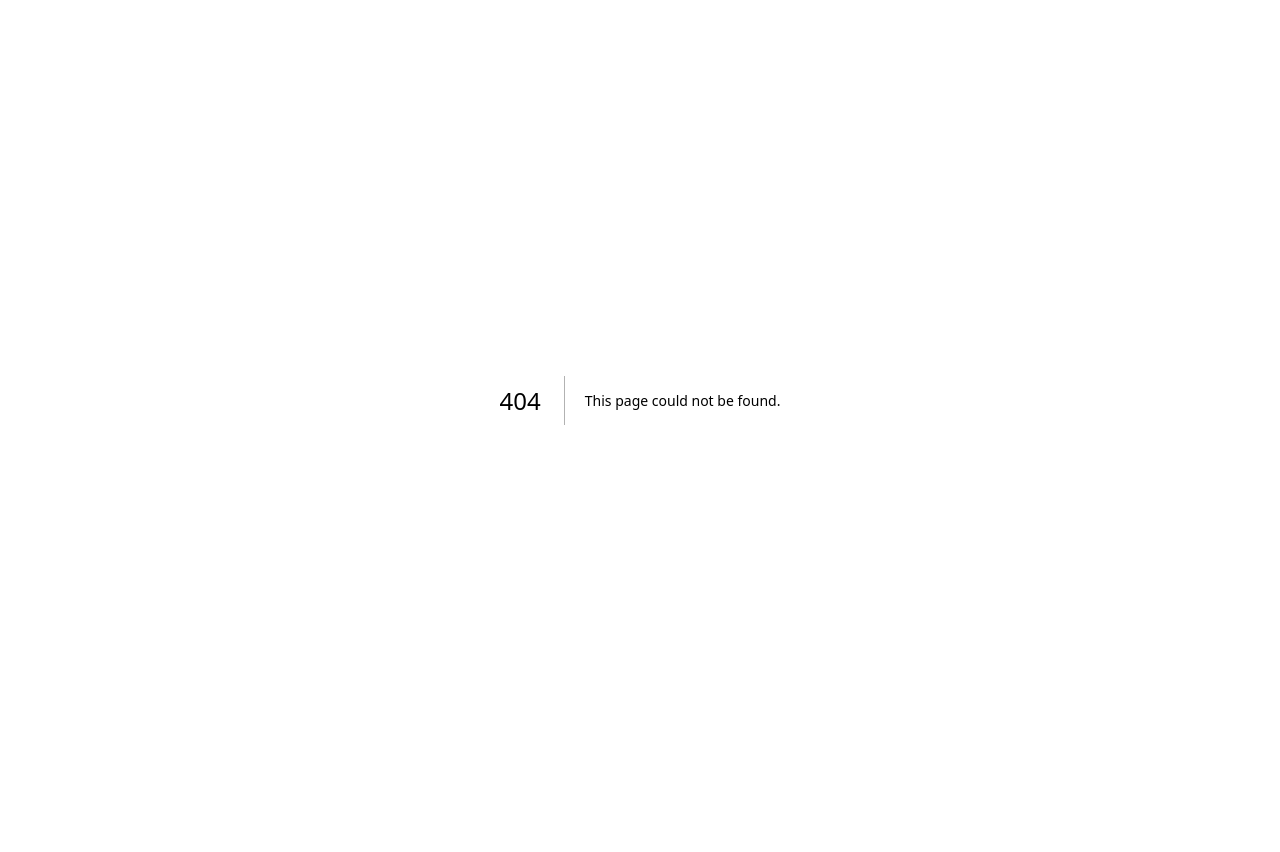
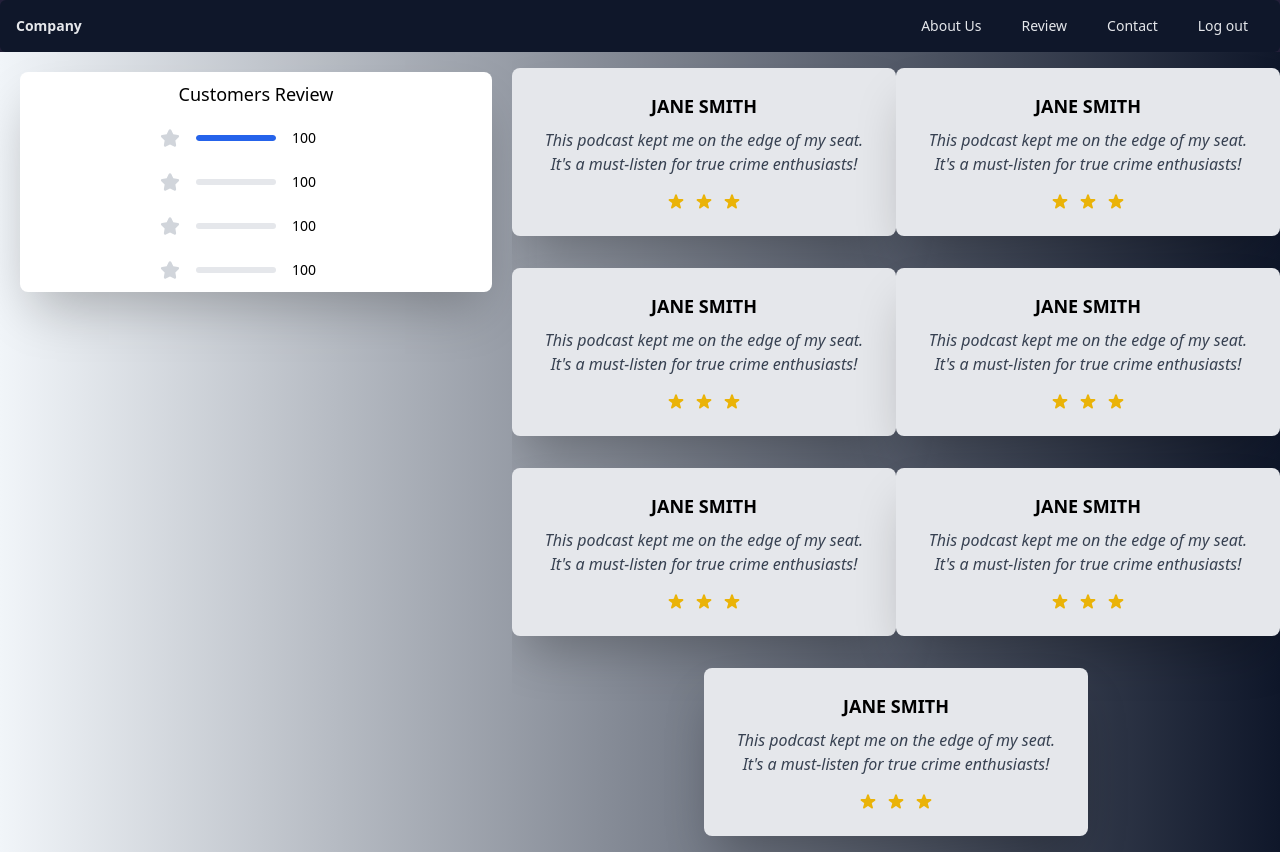
Before and after one commit to gzaigirdar/Online_Shop, a Next.js app in the folder Frontend/e_shop/: page /ReviewPage in a window 1280 px wide. Before the commit this address had no page. Before the commit the page ends 800 px from the top, so only its background shows below. Built offline with nearby package versions, Linux system fonts and the light colour scheme.

Commit message:
added review page components

```diff
--- /dev/null
+++ b/Frontend/e_shop/src/app/ReviewPage/page.jsx
@@ -0,0 +1,45 @@
+'use client';
+import { useState } from "react";
+import Navbar from "@/components/navbar/Navbar";
+import Modal from "@/components/modals/Modal";
+import Loginform from "@/components/Login/Loginform";
+import { LoginProvider } from "@/components/context/login_context";
+import Summary_review_card from "@/components/Review/Summary_review_card";
+import Review_card from "@/components/Review/Review_card";
+
+export default function ReviewPage() {
+  const [showModal, setShowModal] = useState(false);
+
+  function open_modal() {
+    setShowModal(true);
+  }
+
+  return (
+    <LoginProvider>
+      <Navbar open_modal={open_modal} />
+
+      <div className="bg-gradient-to-r from-slate-100 to-slate-900 text-black min-h-screen grid grid-cols-5 gap-0">
+        <div className="w-full h-screen col-span-2">
+          <Summary_review_card />
+        </div>
+        <div className="w-full h-screen col-span-3 overflow-y-auto">
+          <div className="w-full  flex flex-wrap">
+            <Review_card />
+            <Review_card />
+            <Review_card />
+            <Review_card />
+            <Review_card />
+            <Review_card />
+            <Review_card />
+          </div>
+        </div>
+      </div>
+
+      {showModal && (
+        <Modal show={showModal} onClose={() => setShowModal(false)}>
+          <Loginform closeIt={() => setShowModal(false)} />
+        </Modal>
+      )}
+    </LoginProvider>
+  );
+}
--- a/Frontend/e_shop/src/app/globals.css
+++ b/Frontend/e_shop/src/app/globals.css
@@ -10,13 +10,14 @@
 @media (prefers-color-scheme: dark) {
   :root {
     --foreground-color: white; /* White for foreground in dark mode */
-    --background-color: rgba(18, 15, 43, 0.922); /* Dark green for background */
+    --background-color: rgba(16, 11, 55, 0.922); /* Dark green for background */
   }
 }
 
 body {
   color: var(--foreground-color); /* Set text color */
   background-color: var(--background-color); /* Set background color */
+  margin: 0;
 }
 
 @layer utilities {
--- /dev/null
+++ b/Frontend/e_shop/src/components/Review/Ratings.jsx
@@ -0,0 +1,30 @@
+function Ratings({class_value}) {
+    const color = 'green'
+    return (
+
+        <div className={class_value}>
+
+
+
+            <div className="flex items-center  w-full">
+
+                <svg className="w-5 h-5 ms-1 text-gray-300 dark:text-green-500" aria-hidden="true" xmlns="http://www.w3.org/2000/svg" fill="currentColor" viewBox="0 0 22 20">
+                    <path d="M20.924 7.625a1.523 1.523 0 0 0-1.238-1.044l-5.051-.734-2.259-4.577a1.534 1.534 0 0 0-2.752 0L7.365 5.847l-5.051.734A1.535 1.535 0 0 0 1.463 9.2l3.656 3.563-.863 5.031a1.532 1.532 0 0 0 2.226 1.616L11 17.033l4.518 2.375a1.534 1.534 0 0 0 2.226-1.617l-.863-5.03L20.537 9.2a1.523 1.523 0 0 0 .387-1.575Z"/>
+                </svg>
+
+
+
+
+            </div>
+
+
+
+
+        </div>
+
+
+
+    );
+}
+
+export default Ratings;
--- /dev/null
+++ b/Frontend/e_shop/src/components/Review/Rev_info.jsx
@@ -0,0 +1,25 @@
+import Ratings from "./Ratings";
+
+function Rev_info({fill}) {
+    return (
+       <div className="flex flex-wrap items-center w-2/3 space-x-4  py-3 ">
+
+
+
+          <Ratings class_value="" />
+
+
+
+          <div className="flex w-1/2 h-1.5 bg-gray-200 rounded-full overflow-hidden dark:bg-neutral-700" role="progressbar" aria-valuenow="25" aria-valuemin="0" aria-valuemax="100">
+                <div className="flex flex-col justify-center rounded-full overflow-hidden bg-blue-600 text-xs text-white text-center whitespace-nowrap transition duration-500 dark:bg-blue-500" style={{width: fill}}></div>
+          </div>
+
+          {/* Number / Score */}
+          <div className="w-1 text-sm flex-shrink ">
+            100
+          </div>
+        </div>
+    );
+}
+
+export default Rev_info;
--- /dev/null
+++ b/Frontend/e_shop/src/components/Review/Review_card.jsx
@@ -0,0 +1,25 @@
+function Review_Card() {
+  return (
+    <div className="bg-gray-200 rounded-lg m-4 p-6 text-center shadow-2xl
+                    w-full sm:w-3/4 md:w-2/3 lg:w-1/2 mx-auto
+                    transition-all duration-300">
+
+      <p className="font-bold uppercase text-lg mb-2">Jane Smith</p>
+
+      <p className="text-md font-light italic text-gray-700 mb-4">
+        This podcast kept me on the edge of my seat. It's a must-listen for true crime enthusiasts!
+      </p>
+
+      <div className="flex items-center justify-center space-x-2 mt-2">
+        {/* Star icons */}
+        {[...Array(3)].map((_, i) => (
+          <svg key={i} className="text-yellow-500 w-5 h-5" xmlns="http://www.w3.org/2000/svg" viewBox="0 0 20 20" fill="currentColor">
+            <path d="M9.049 2.927c.3-.921 1.603-.921 1.902 0l1.07 3.292a1 1 0 00.95.69h3.462c.969 0 1.371 1.24.588 1.81l-2.8 2.034a1 1 0 00-.364 1.118l1.07 3.292c.3.921-.755 1.688-1.54 1.118l-2.8-2.034a1 1 0 00-1.175 0l-2.8 2.034c-.784.57-1.838-.197-1.539-1.118l1.07-3.292a1 1 0 00-.364-1.118L2.98 8.72c-.783-.57-.38-1.81.588-1.81h3.461a1 1 0 00.951-.69l1.07-3.292z" />
+          </svg>
+        ))}
+      </div>
+    </div>
+  );
+}
+
+export default Review_Card;
--- /dev/null
+++ b/Frontend/e_shop/src/components/Review/Summary_review_card.jsx
@@ -0,0 +1,27 @@
+import Ratings from "./Ratings";
+import Rev_info from "./Rev_info";
+function Summary_review_card() {
+  return (
+    <div className=" flex flex-col m-5 bg-white items-center shadow-2xl rounded-lg">
+
+      <div className="text-lg  m-2 ">
+          Customers Review
+      </div>
+
+       <div className="flex flex-wrap justify-between ml-10 ">
+            <Rev_info fill={'100%'}/>
+            <Rev_info />
+            <Rev_info />
+           <Rev_info />
+      </div>
+
+
+
+
+    </div>
+  );
+}
+
+
+
+export default Summary_review_card;
--- a/Frontend/e_shop/src/components/navbar/Navbar.js
+++ b/Frontend/e_shop/src/components/navbar/Navbar.js
@@ -11,41 +11,34 @@ export default function Navbar({open_modal}){
 
     return(
         <>
-        <div>
+  <header className=" bg-slate-900 text-gray-200  flex items-center justify-between py-2 px-2 md:px-4 lg:px-4 shadow-2xl rounded-md ring-3 ring-black">
+
+    {/* Company Name (always left) */}
+    <div className="text-white-200  text-sm font-bold">Company</div>
+
+    {/* Nav Items (always horizontal) */}
+    <nav className="w-full  md:w-auto p-1">
+      <ul className="flex justify-end items-center text-gray-200 text-sm text-white-200 space-x-2 md:space-x-4">
+        <li><a className="block py-1 px-2 md:px-3 " href="#">About Us</a></li>
+        <li><a className="block py-1 px-2 md:px-3 " href="/ReviewPage">Review</a></li>
+        <li><a className="block py-1 px-2 md:px-3 " href="#">Contact</a></li>
+        {logged ?
+          <li onClick={() => changeStatus(false)}>
+            <a className="block py-1 px-2 md:px-3" href="#">Log out</a>
+          </li> :
+          <li onClick={() => open_modal()}>
+            <a className="block py-1 px-2 md:px-3" href="#">Log in</a>
+          </li>
+        }
+      </ul>
+    </nav>
+
+  </header>
+</>
 
 
-        </div>
-
-        <header className="lg:px-4 px-4 bg-orange-200 flex flex-wrap items-center py-2 shadow-md">
-            <div className="flex-1 flex justify-between items-center">
-                <a href="#" className=" text-gray-500 text--md">Company</a>
-            </div>
-            <label htmlFor="menu-toggle" className="pointer-cursor md:hidden block">
-                <svg className="fill-current text-gray-900"
-                xmlns="http://www.w3.org/2000/svg" width="15" height="15" viewBox="0 0 20 20">
-                <title>menu</title>
-                <path d="M0 3h20v2H0V3zm0 6h20v2H0V9zm0 6h20v2H0v-2z"></path>
-                </svg>
-            </label>
-            <input className="hidden" type="checkbox" id="menu-toggle" />
-
-            <div className="hidden md:flex md:items-center md:w-auto w-full" id="menu">
-                <nav>
-                    <ul className="md:flex items-center justify-between text-base text-gray-700 pt-4 md:pt-0">
-                        <li><a className="md:p-4 py-2 px-0 block" href="#">About Us</a></li>
-                        <li><a className="md:p-4 py-2 px-0 block" href="#">Review</a></li>
-                        <li><a className="md:p-4 py-2 px-0 block" href="#">Contact</a></li>
-                        {
-                            logged?<li onClick={()=> changeStatus(false)}><a className="md:p-4 py-3 px-0 block md:mb-0 mb-2" href="#">Log out</a></li>:
-                            <li onClick={()=> open_modal()}><a className="md:p-4 py-3 px-0 block md:mb-0 mb-2" href="#">Log in</a></li>
-                        }
 
 
-                    </ul>
-                </nav>
-            </div>
-        </header>
-        </>
 
     )
 }
--- a/Frontend/e_shop/src/components/products/Products.js
+++ b/Frontend/e_shop/src/components/products/Products.js
@@ -108,7 +108,7 @@ function Products({showModal,setShowModal}) {
 
 
     return (
-      <div className="min-h-screen justify-start items-start ">
+      <div className="min-h-screen justify-start items-start bg-cover bg-center bg-fixed bg-fit" style={{backgroundImage:"url('images/bg_image.jpg')"}}>
         {checkout && logged ? (
           <Order
             cartitem={cartitem}
@@ -119,7 +119,7 @@ function Products({showModal,setShowModal}) {
         ) : show_products? (
           <div className=" justify-start items-start ">
             <div>
-            <div className="flex justify-center items-center mt-2">
+            <div className="flex justify-center items-center mt-0">
               <ul className="menu menu-horizontal bg-green-200 text-black rounded-box items-center font-semibold">
                 <li onClick={()=> setType('Cake')}> <a> Cake 🎂 </a></li>
 
```
